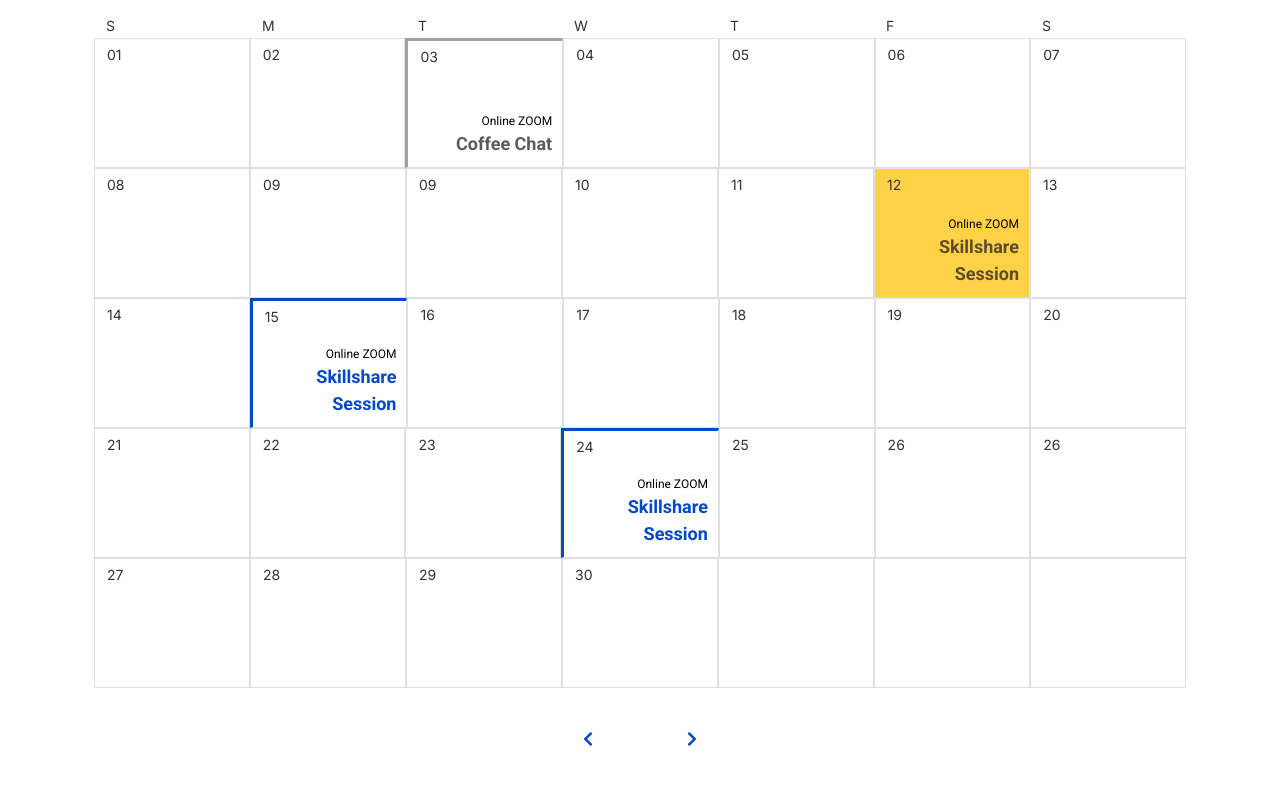
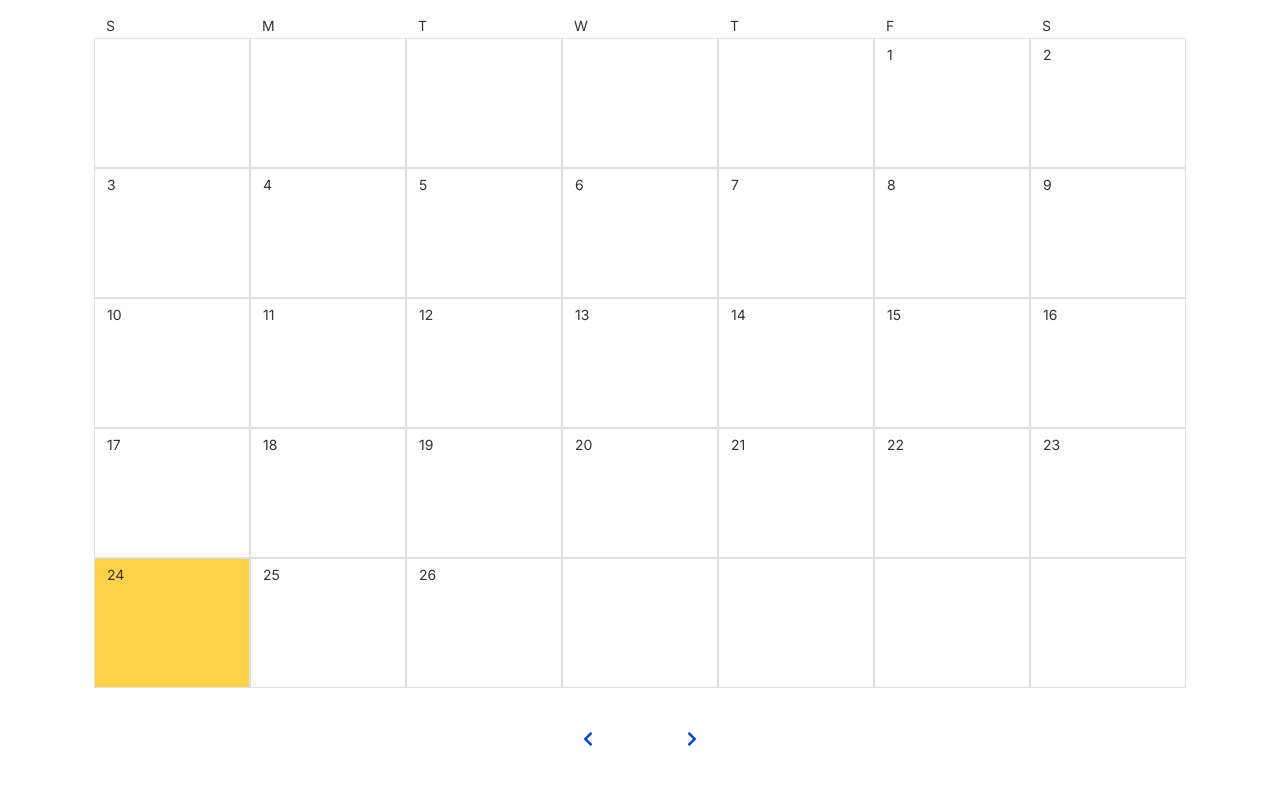
Before and after one commit to RaphjwP/Sheridan-Mobile-Computing-Club-Website, a plain HTML site: page events.html in a window 1280 px wide. Shown: the part 255-1045 px from the top of the page. Drawn offline with nearby package versions, Linux system fonts and the light colour scheme; files whose address does not match are found by name.

Commit message:
Added javascript for the calendar component

```diff
--- a/events.html
+++ b/events.html
@@ -11,6 +11,7 @@
 	<link href="https://fonts.googleapis.com/css2?family=Roboto:ital,wght@0,100;0,300;0,400;0,700;1,100;1,300;1,400;1,700&display=swap" rel="stylesheet">
 	<link href="https://fonts.googleapis.com/css2?family=Inter:wght@400;700&display=swap" rel="stylesheet">
 	<link rel="stylesheet" href="https://cdnjs.cloudflare.com/ajax/libs/font-awesome/5.15.2/css/all.min.css">
+	<script src="https://code.jquery.com/jquery-3.3.1.slim.min.js" integrity="sha384-q8i/X+965DzO0rT7abK41JStQIAqVgRVzpbzo5smXKp4YfRvH+8abtTE1Pi6jizo" crossorigin="anonymous"></script>
 	<title>Mobile Computing Club Website</title>
 </head>
 <body>
@@ -42,7 +43,7 @@
 	<div class="container-fluid px-0">
 		<div class="calendar-bg">
 			<div class="calendar">
-        <div class="calendarMonth">NOVEMBER 2020</div>
+				<div class="calendarMonth"></div>
 				<div class="calendarBox">
 					<div class="container-fluid">
 						<div class="calendarWeekdayBox row">
@@ -55,127 +56,129 @@
 							<div class="col calendarWeekday">S</div>
 						</div>
 						<div class="row">
-              <div class="container-fluid">
+							<div id="calendar" class="container-fluid">
 								<div class="row">
 									<div class="col calendarDayBox">
-                    <div class="calendarDay">01</div>
+										<div class="calendarDay"></div>
 									</div>
 									<div class="col calendarDayBox">
-                    <div class="calendarDay">02</div>
+										<div class="calendarDay"></div>
 									</div>
-                  <div class="col calendarDayBox pastEvent">
-                    <div class="calendarDay">03</div>
-                    <div class="eventDiv">
+									<!-- pastEvent class -->
+									<div class="col calendarDayBox">
+										<div class="calendarDay"></div>
+										<!--<div class="eventDiv">
 											<div class="eventFormat">Online ZOOM</div>
 											<div class="eventName">Coffee Chat</div>
-                    </div>
+										</div>-->
 									</div>
 									<div class="col calendarDayBox">
-                    <div class="calendarDay">04</div>
+										<div class="calendarDay"></div>
 									</div>
 									<div class="col calendarDayBox">
-                    <div class="calendarDay">05</div>
+										<div class="calendarDay"></div>
 									</div>
 									<div class="col calendarDayBox">
-                    <div class="calendarDay">06</div>
+										<div class="calendarDay"></div>
 									</div>
 									<div class="col calendarDayBox">
-                    <div class="calendarDay">07</div>
+										<div class="calendarDay"></div>
 									</div>
 								</div>
 								<div class="row">
 									<div class="col calendarDayBox">
-                    <div class="calendarDay">08</div>
+										<div class="calendarDay"></div>
 									</div>
 									<div class="col calendarDayBox">
-                    <div class="calendarDay">09</div>
+										<div class="calendarDay"></div>
 									</div>
 									<div class="col calendarDayBox">
-                    <div class="calendarDay">09</div>
+										<div class="calendarDay"></div>
 									</div>
 									<div class="col calendarDayBox">
-                    <div class="calendarDay">10</div>
+										<div class="calendarDay"></div>
 									</div>
 									<div class="col calendarDayBox">
-                    <div class="calendarDay">11</div>
+										<div class="calendarDay"></div>
 									</div>
-                  <div class="col calendarDayBox todayBox">
-                    <div class="calendarDay">12</div>
-                    <div class="eventDiv">
+									<div class="col calendarDayBox">
+										<div class="calendarDay"></div>
+										<!--<div class="eventDiv">
 											<div class="eventFormat">Online ZOOM</div>
 											<div class="eventName">Skillshare Session</div>
-                    </div>
+										</div>-->
 									</div>
 									<div class="col calendarDayBox">
-                    <div class="calendarDay">13</div>
+										<div class="calendarDay"></div>
 									</div>
 								</div>
 								<div class="row">
 									<div class="col calendarDayBox">
-                    <div class="calendarDay">14</div>
+										<div class="calendarDay"></div>
 									</div>
-                  <div class="col calendarDayBox activeEvent">
-                    <div class="calendarDay">15</div>
-                    <div class="eventDiv">
+									<div class="col calendarDayBox">
+										<div class="calendarDay"></div>
+										<!--<div class="eventDiv">
 											<div class="eventFormat">Online ZOOM</div>
 											<div class="eventName">Skillshare Session</div>
-                    </div>
+										</div>-->
 									</div>
 									<div class="col calendarDayBox">
-                    <div class="calendarDay">16</div>
+										<div class="calendarDay"></div>
 									</div>
 									<div class="col calendarDayBox">
-                    <div class="calendarDay">17</div>
+										<div class="calendarDay"></div>
 									</div>
 									<div class="col calendarDayBox">
-                    <div class="calendarDay">18</div>
+										<div class="calendarDay"></div>
 									</div>
 									<div class="col calendarDayBox">
-                    <div class="calendarDay">19</div>
+										<div class="calendarDay"></div>
 									</div>
 									<div class="col calendarDayBox">
-                    <div class="calendarDay">20</div>
+										<div class="calendarDay"></div>
 									</div>
 								</div>
 								<div class="row">
 									<div class="col calendarDayBox">
-                    <div class="calendarDay">21</div>
+										<div class="calendarDay"></div>
 									</div>
 									<div class="col calendarDayBox">
-                    <div class="calendarDay">22</div>
+										<div class="calendarDay"></div>
 									</div>
 									<div class="col calendarDayBox">
-                    <div class="calendarDay">23</div>
+										<div class="calendarDay"></div>
 									</div>
-                  <div class="col calendarDayBox activeEvent">
-                    <div class="calendarDay">24</div>
-                    <div class="eventDiv">
+									<!-- activeEvent class -->
+									<div class="col calendarDayBox">
+										<div class="calendarDay"></div>
+										<!--<div class="eventDiv">
 											<div class="eventFormat">Online ZOOM</div>
 											<div class="eventName">Skillshare Session</div>
-                    </div>
+										</div>-->
 									</div>
 									<div class="col calendarDayBox">
-                    <div class="calendarDay">25</div>
+										<div class="calendarDay"></div>
 									</div>
 									<div class="col calendarDayBox">
-                    <div class="calendarDay">26</div>
+										<div class="calendarDay"></div>
 									</div>
 									<div class="col calendarDayBox">
-                    <div class="calendarDay">26</div>
+										<div class="calendarDay"></div>
 									</div>
 								</div>
 								<div class="row">
 									<div class="col calendarDayBox">
-                    <div class="calendarDay">27</div>
+										<div class="calendarDay"></div>
 									</div>
 									<div class="col calendarDayBox">
-                    <div class="calendarDay">28</div>
+										<div class="calendarDay"></div>
 									</div>
 									<div class="col calendarDayBox">
-                    <div class="calendarDay">29</div>
+										<div class="calendarDay"></div>
 									</div>
 									<div class="col calendarDayBox">
-                    <div class="calendarDay">30</div>
+										<div class="calendarDay"></div>
 									</div>
 									<div class="col calendarDayBox">
 										<div class="calendarDay"></div>
@@ -194,10 +197,10 @@
 			</div>
 			<div class="row">
 				<div class="col">
-          <i class="fas fa-chevron-left"></i>
+					<i id="leftArrow" class="fas fa-chevron-left"></i>
 				</div>
 				<div class="col">
-          <i class="fas fa-chevron-right"></i>
+					<i id="rightArrow" class="fas fa-chevron-right"></i>
 				</div>
 			</div>
 		</div>
@@ -232,4 +235,123 @@
 			</div>
 		</div>
 	</div>
+	<footer id="footer" class=" text-center text-lg-start">
+	<!-- Grid container -->
+	<div class="container p-4">
+	  <!--Grid row-->
+	  <div class="row">
+		<!--Grid column-->
+		<div class="col">
+		  <a href="#" class="nav-link-a font-roboto footer-link">About MCC</a>
+		  <a href="#" class="nav-link-a font-roboto footer-link">Events</a>
+		</div>
+		<div class="col">
+		  <img src="./root/assets/common/img/mcc-logo.png" width="130" height="40">
+		</div>
+		<div class="col">
+			<a href="#"><img src="./root/assets/common/img/Icon/Social/icon-facebook.png" class="social-icon"></a>
+			<a href="#"><img src="./root/assets/common/img/Icon/Social/icon-linkedin.png" class="social-icon"></a>
+			<a href="https://twitter.com/mcc_sheridan"><img src="./root/assets/common/img/Icon/Social/icon-twitter.png" class="social-icon"></a>
+			<a href="#"><img src="./root/assets/common/img/Icon/Social/icon-youtube.png" class="social-icon"></a>
+			<a href="https://www.instagram.com/mcc_sheridan/?hl=en"><img src="./root/assets/common/img/Icon/Social/icon-instagram.png" class="social-icon"></a>
+
+		</div>
+		<!--Grid column-->
+	  </div>
+	  <!--Grid row-->
+	</div>
+	<div class="text-center p-3" style="background-color: #B0B8BC">
+	  © 2021 Copyright:
+	  <a class="text-white" href="">Mobile Computing Club at Sheridan College</a>
+	</div>
+	<!-- Copyright -->
+  </footer>
 </body>
+<script>
+
+	var date = new Date();
+
+	function renderCalendar(){
+
+		date.setDate(1);
+
+		var today = new Date();
+
+		var lastDay = new Date(
+			date.getFullYear(),
+			date.getMonth() + 1,
+			0
+			).getDate();
+
+		var prevLastDay = new Date(
+			date.getFullYear(),
+			date.getMonth(),
+			0
+			).getDate();
+
+		var firstDayIndex = date.getDay();
+
+		var lastDayIndex = new Date(
+			date.getFullYear(),
+			date.getMonth() + 1,
+			0
+			).getDay();
+
+		var nextDays = 7 - lastDayIndex - 1;
+
+		var dayCount = 1;
+
+		var months = [
+		"January",
+		"February",
+		"March",
+		"April",
+		"May",
+		"June",
+		"July",
+		"August",
+		"September",
+		"October",
+		"November",
+		"December",
+		];
+
+		let days = "";
+
+		$('.calendarMonth').text(months[date.getMonth()] + " " + date.getFullYear());
+
+		var lastMonthDays = $('.calendarDay').slice(0, firstDayIndex);
+		if (lastMonthDays.count != 0) {
+			$(lastMonthDays).each(function(index) {
+				$(this).text("");
+			});
+		}
+
+		var monthDays = $('.calendarDay').slice(firstDayIndex, lastDay);
+		$(monthDays).each(function(index){
+			if (today.getMonth() == date.getMonth() && today.getDate() == dayCount) {
+				$(this).parent().addClass("todayBox");
+			}
+
+			if (dayCount <= lastDay) {
+				$(this).text(dayCount);
+				dayCount++;
+			}
+		});
+	}
+
+	renderCalendar();
+
+	$('#leftArrow').on('click', function() {
+		date.setMonth(date.getMonth() - 1);
+		renderCalendar();
+	});
+
+	$('#rightArrow').on('click', function() {
+		date.setMonth(date.getMonth() + 1);
+		renderCalendar();
+	});
+
+</script>
+
+</html>
```
Lines whose indentation alone changed are shown as unchanged.
